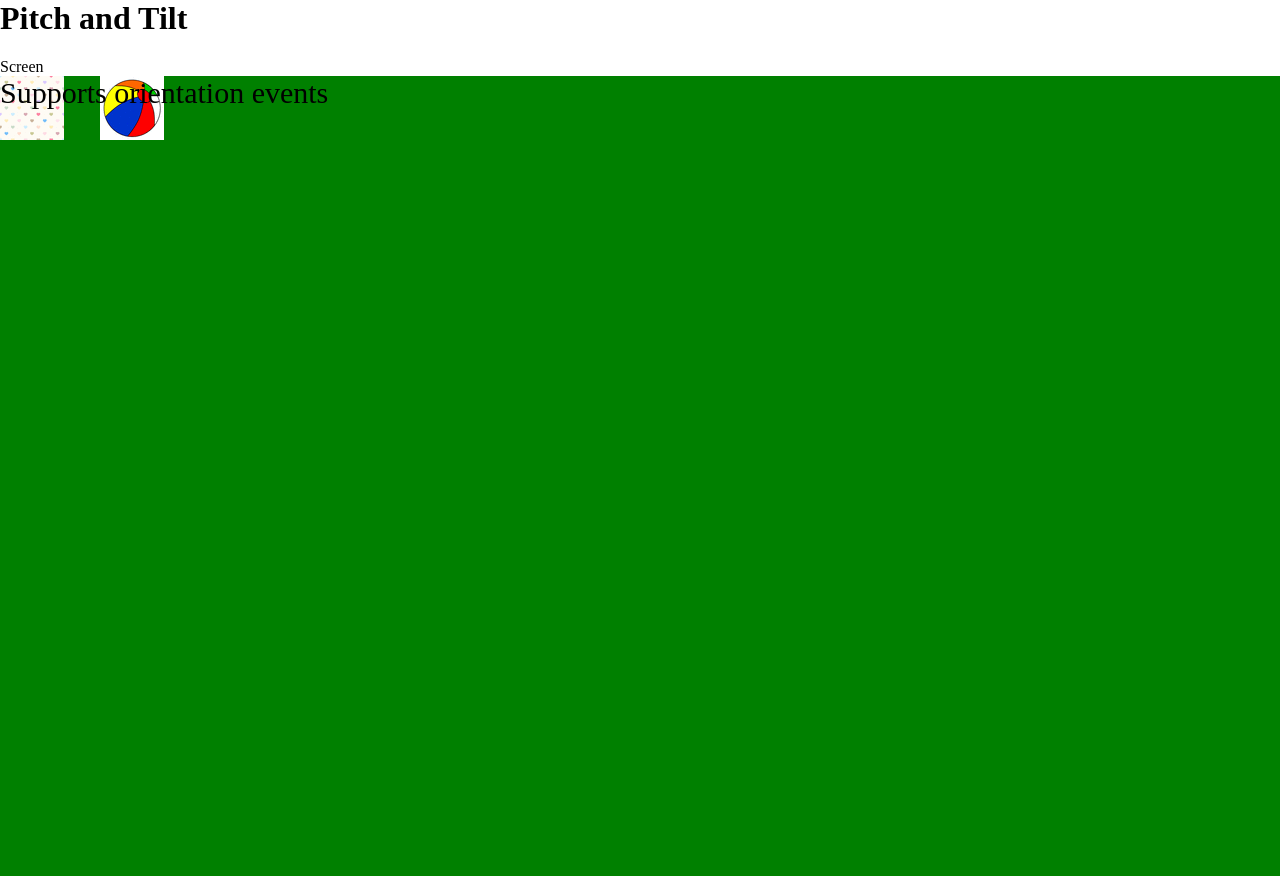
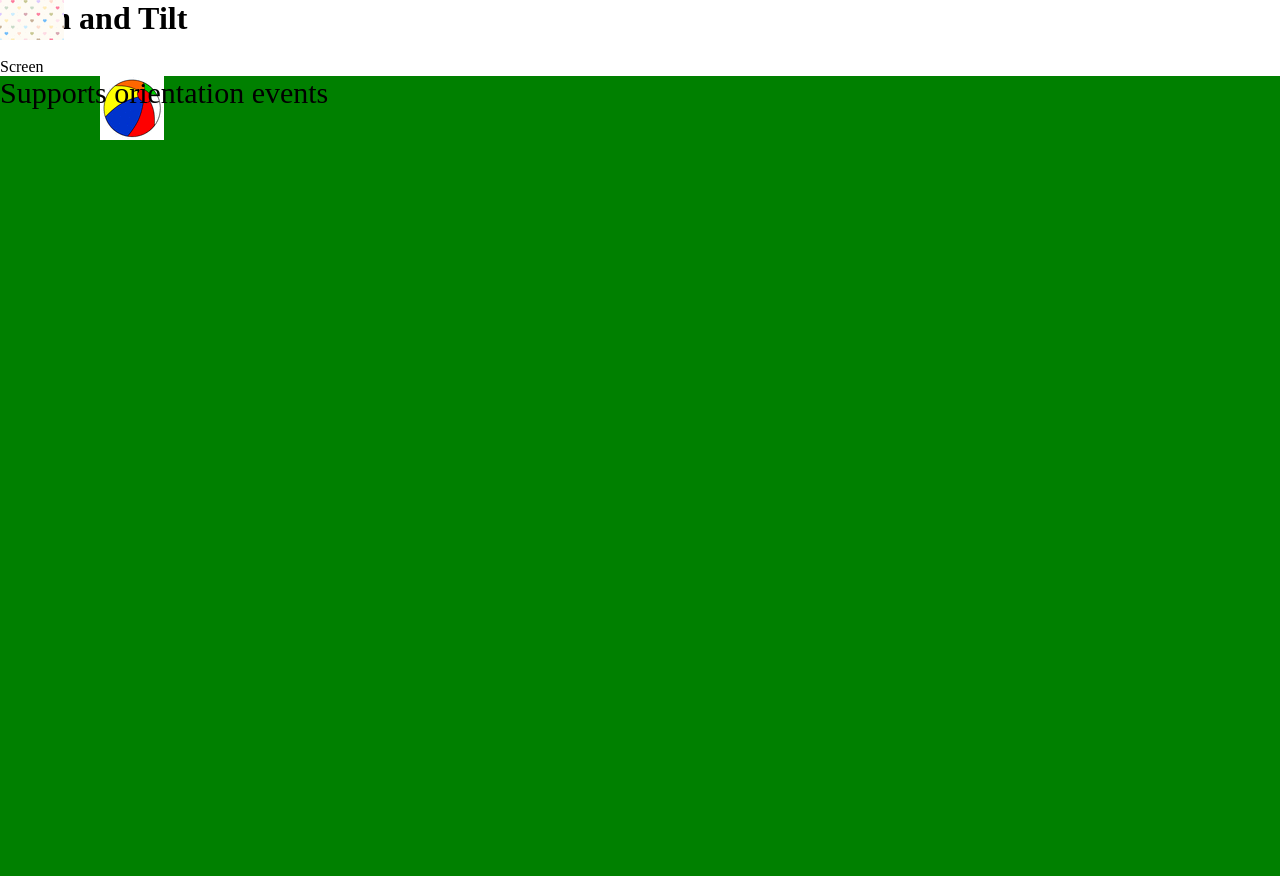
Before and after one commit to dwitting/gyro2, a plain HTML site: page index.html in a window 1280 px wide. Drawn offline with Linux system fonts and the light colour scheme.

Commit message:
Update rollaball.css

```diff
--- a/rollaball.css
+++ b/rollaball.css
@@ -28,7 +28,7 @@ z-index: 2;
 
 #center{
 left: 0px;
-top: 0px;
+top: -100px;
 position: absolute;
 z-index: 1;
 }
```
